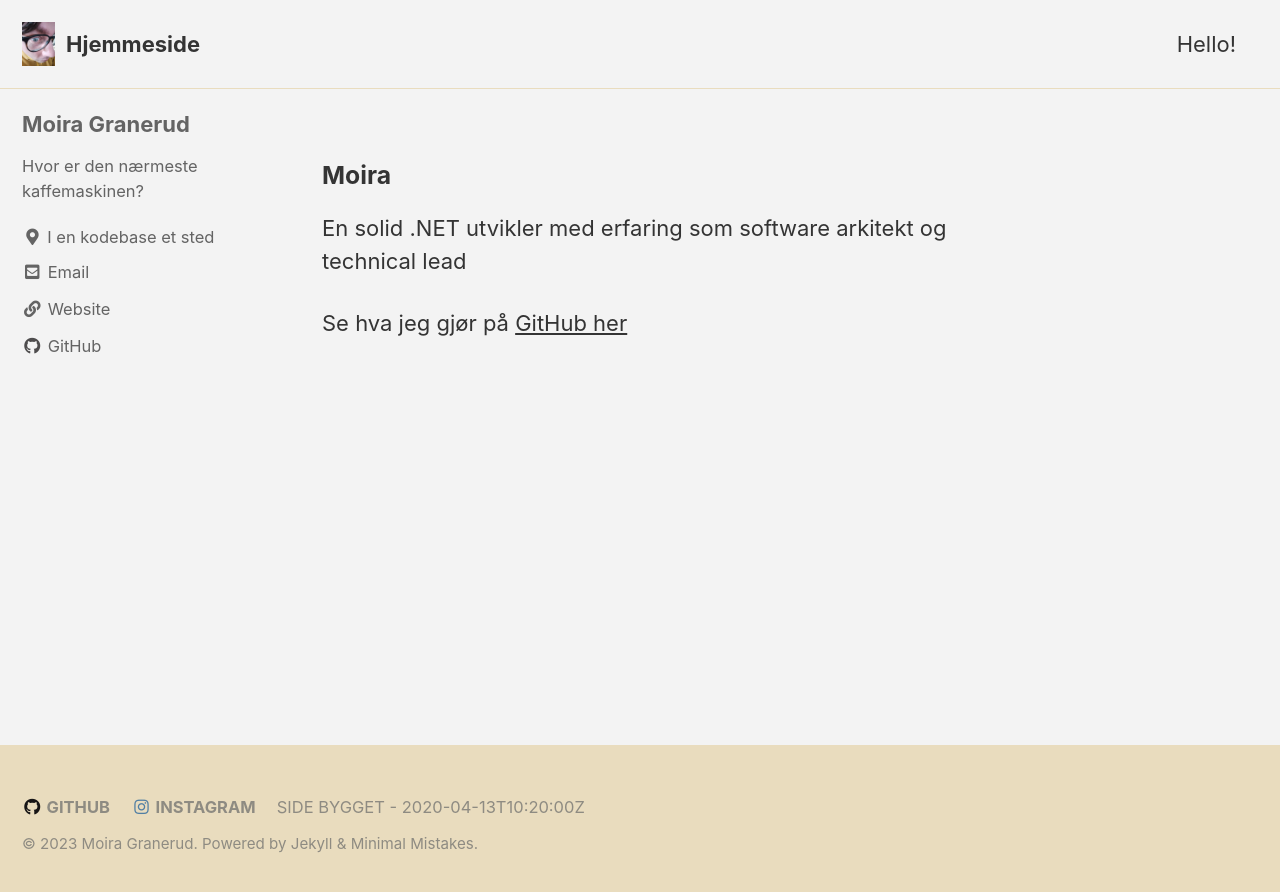
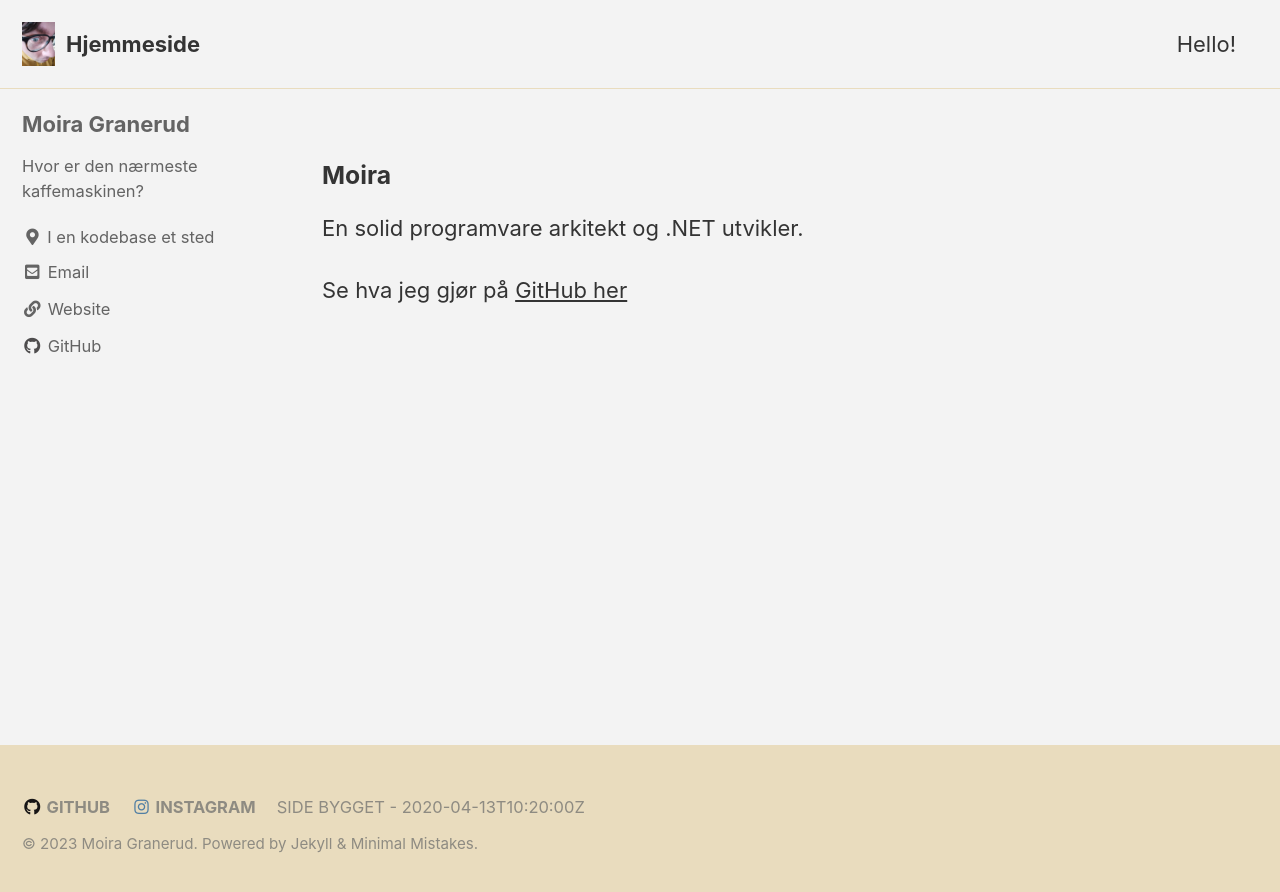
Before and after one commit to NullableInt/NullableInt.github.io, a Jekyll site: the page built from index.md, in a window 1280 px wide. Shown: the top 892 px of the page. Built offline with Jekyll 4.4.1, drawn with Linux system fonts in a browser that asks for light colours; cached includes are drawn as plain includes.

Commit message:
Update index.md

```diff
--- a/index.md
+++ b/index.md
@@ -6,6 +6,6 @@ author_profile: true
 ### Moira
 
 
-En solid .NET utvikler med erfaring som software arkitekt og technical lead
+En solid programvare arkitekt og .NET utvikler.
 
 Se hva jeg gjør på [GitHub her](https://github.com/NullableInt)
```
